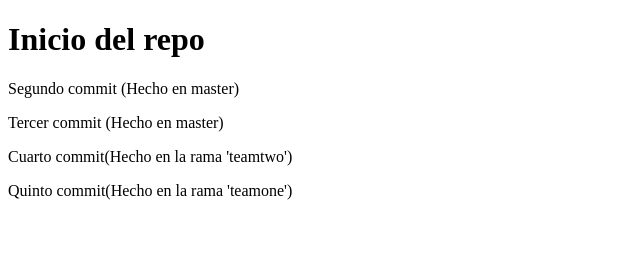
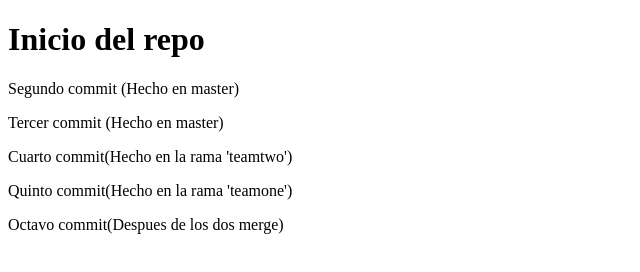
Before and after one commit to YeissonOrtiz2183/Workshop, a plain HTML site: page index.html in a window 1280 px wide. Shown: the whole page, without its empty margins (0-640 px from the left). Drawn offline with Linux system fonts and the light colour scheme.

Commit message:
Octavo commit

```diff
--- a/index.html
+++ b/index.html
@@ -12,5 +12,6 @@
     <p>Tercer commit (Hecho en master)</p>
     <p>Cuarto commit(Hecho en la rama 'teamtwo')</p>
     <p>Quinto commit(Hecho en la rama 'teamone')</p>
+    <p>Octavo commit(Despues de los dos merge)</p>
 </body>
 </html>
```
